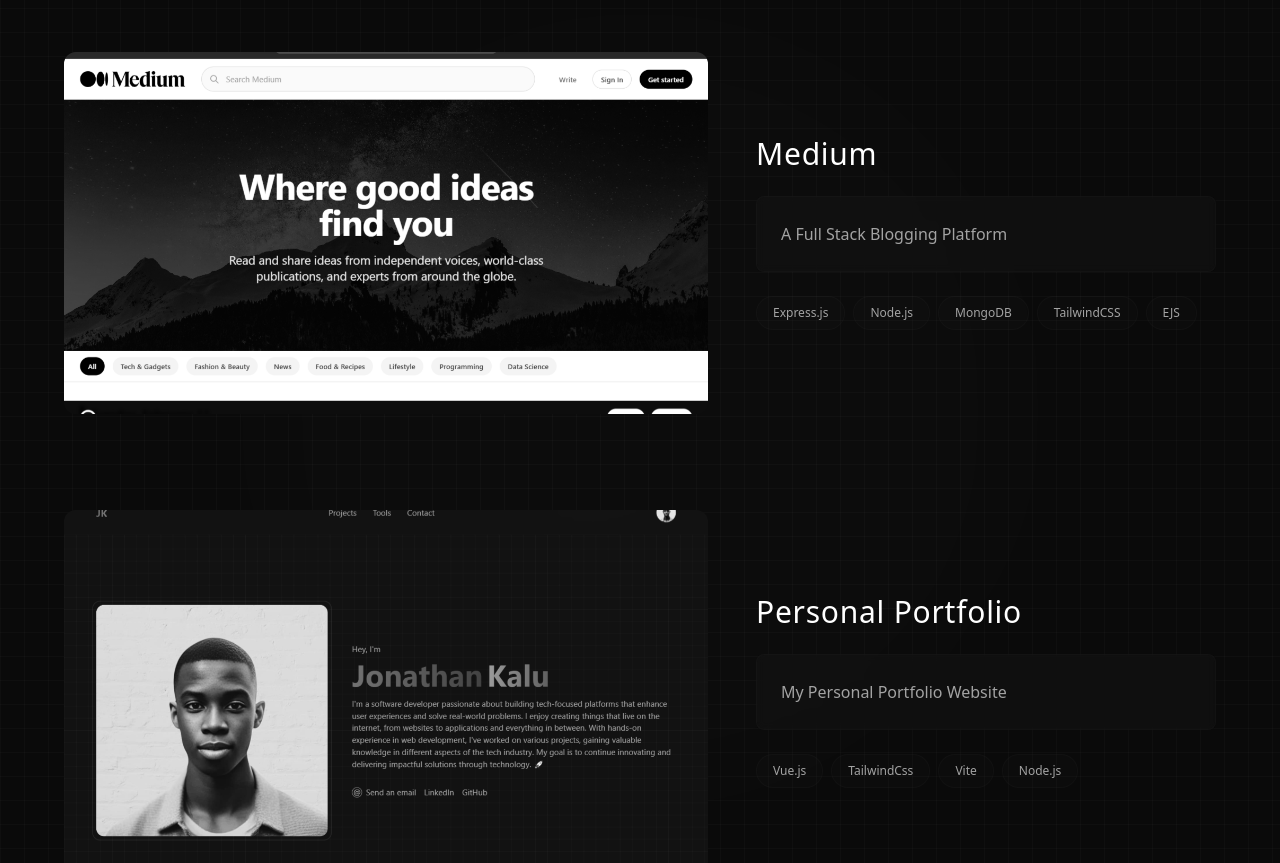
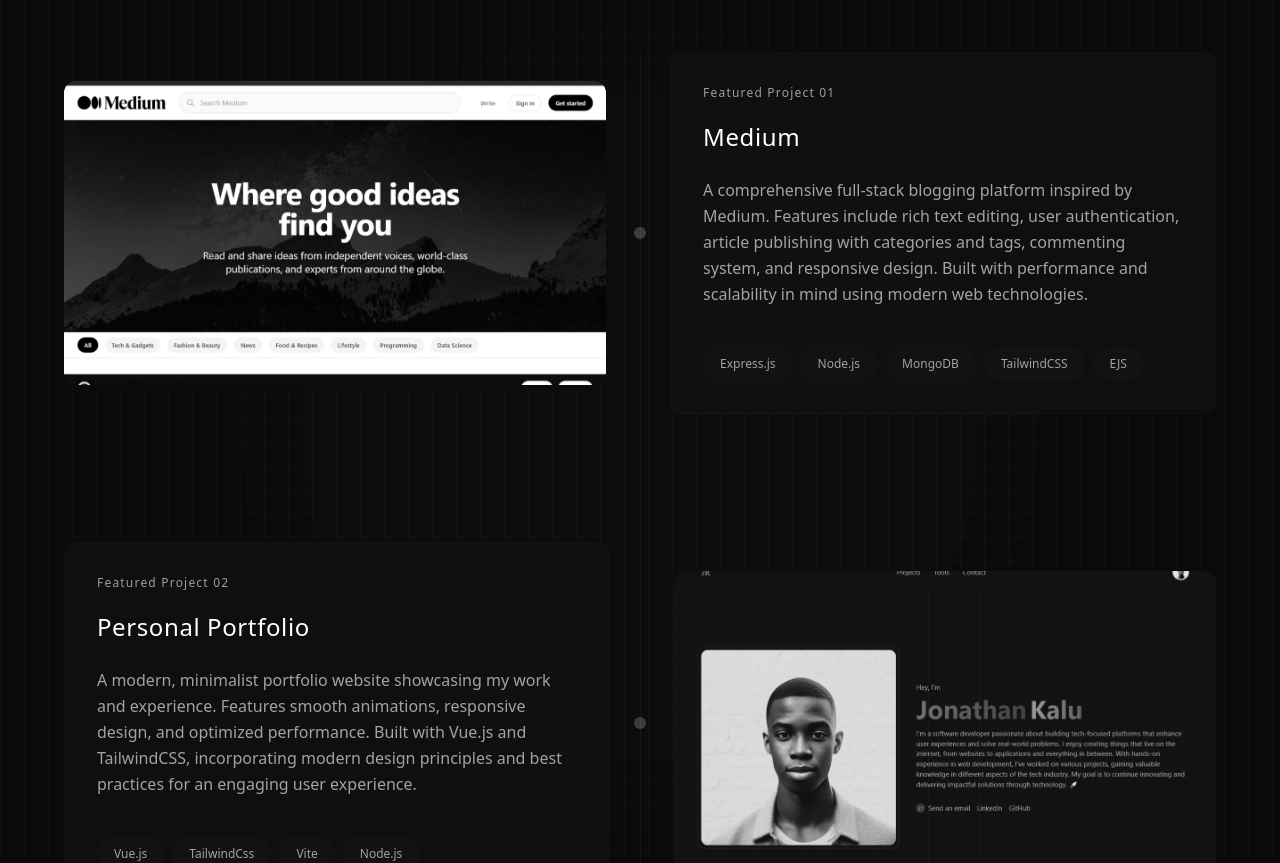
Before and after one commit to jkdevio/my-portfolio, a Vue app: page / in a window 1280 px wide. Shown: the part 1600-2463 px from the top of the page. Built offline with nearby package versions, Linux system fonts and the light colour scheme.

Commit message:
Enhance project section with timeline layout and improved project descriptions

```diff
--- a/src/components/ProjectsSection.vue
+++ b/src/components/ProjectsSection.vue
@@ -16,47 +16,45 @@
       Featured Projects
     </h2>
 
-    <div
-      class="grid grid-cols-1 gap-24 max-w-6xl mx-auto"
-      v-motion
-      :initial="{ opacity: 0, y: 100 }"
-      :enter="{ opacity: 1, y: 0, delay: 200 }"
-    >
+    <div class="relative max-w-6xl mx-auto">
+      <!-- Vertical Timeline Line -->
+      <div class="absolute left-1/2 top-0 bottom-0 w-px bg-accent-dark/20 hidden md:block"></div>
+
       <div
         v-for="(project, index) in projects"
         :key="project.name"
-        class="group relative even:md:flex-row-reverse"
+        class="group relative mb-32 last:mb-0 md:flex items-center gap-16"
+        :class="index % 2 === 0 ? '' : 'flex-row-reverse'"
         v-motion
         :initial="{ opacity: 0, x: index % 2 === 0 ? -50 : 50 }"
         :enter="{ opacity: 1, x: 0, delay: index * 200 }"
       >
+        <!-- Timeline Dot -->
+        <div
+          class="absolute left-1/2 -translate-x-1/2 w-3 h-3 rounded-full bg-accent-light/20 group-hover:bg-accent-light/40 group-hover:scale-150 transition-all duration-500 hidden md:block"
+        ></div>
+
         <!-- Project Content -->
-        <div class="flex flex-col md:flex-row gap-12 items-center">
+        <div class="w-full md:w-1/2 space-y-6">
           <!-- Image Container -->
-          <div class="w-full md:w-7/12 relative aspect-video rounded-xl overflow-hidden">
-            <!-- Project Number -->
-            <span
-              class="absolute top-4 left-4 text-xs font-light text-accent-muted opacity-60 tracking-widest"
-            >
-              Featured Project {{ String(index + 1).padStart(2, '0') }}
-            </span>
+          <div class="relative aspect-video rounded-xl overflow-hidden group/image">
             <img
               :src="project.image"
               :alt="project.name"
-              class="w-full h-full object-cover transition-all duration-700 group-hover:scale-105 grayscale group-hover:grayscale-0"
+              class="w-full h-full object-cover transition-all duration-700 group-hover/image:scale-105 grayscale group-hover:grayscale-0"
             />
             <div
-              class="absolute inset-0 bg-gradient-to-r from-background/90 to-transparent opacity-0 group-hover:opacity-100 transition-all duration-700"
+              class="absolute inset-0 bg-gradient-to-r from-background/95 to-background/80 opacity-0 group-hover/image:opacity-100 transition-all duration-700"
             ></div>
             <!-- Project Links -->
             <div
-              class="absolute bottom-4 right-4 flex gap-3 opacity-0 translate-y-4 group-hover:opacity-100 group-hover:translate-y-0 transition-all duration-700"
+              class="absolute bottom-4 right-4 flex gap-3 opacity-0 translate-y-4 group-hover/image:opacity-100 group-hover/image:translate-y-0 transition-all duration-700 z-10"
             >
               <a
                 v-if="project.github"
                 :href="project.github"
                 target="_blank"
-                class="p-3 rounded-lg bg-card/80 backdrop-blur-sm text-accent-muted hover:text-accent-light hover:scale-110 transition-all duration-300"
+                class="p-3 rounded-lg bg-card/50 backdrop-blur-sm text-accent-muted hover:text-accent-light hover:scale-110 transition-all duration-300"
               >
                 <svg class="w-5 h-5" viewBox="0 0 24 24" fill="currentColor">
                   <path
@@ -68,7 +66,7 @@
                 v-if="project.demo"
                 :href="project.demo"
                 target="_blank"
-                class="p-3 rounded-lg bg-card/80 backdrop-blur-sm text-accent-muted hover:text-accent-light hover:scale-110 transition-all duration-300"
+                class="p-3 rounded-lg bg-card/50 backdrop-blur-sm text-accent-muted hover:text-accent-light hover:scale-110 transition-all duration-300"
               >
                 <svg class="w-5 h-5" viewBox="0 0 24 24" fill="none" stroke="currentColor">
                   <path
@@ -81,26 +79,34 @@
               </a>
             </div>
           </div>
+        </div>
 
-          <!-- Project Info -->
-          <div class="w-full md:w-5/12 space-y-6">
-            <div class="flex justify-between items-start mb-4">
-              <h3
-                class="text-3xl font-light text-accent-light tracking-wide group-hover:text-white transition-all duration-300"
-              >
+        <!-- Project Info -->
+        <div
+          class="w-full md:w-1/2 p-8 bg-card/50 backdrop-blur-sm rounded-xl border border-accent-dark/10 hover:border-accent-light/10 transition-all duration-500 group-hover:translate-y-[-2px]"
+        >
+          <div class="space-y-6">
+            <!-- Project Header -->
+            <div class="flex flex-wrap items-center gap-3">
+              <span class="text-xs font-light text-accent-light/60 tracking-widest">
+                Featured Project {{ String(index + 1).padStart(2, '0') }}
+              </span>
+              <h3 class="text-2xl font-light text-accent-light tracking-wide w-full mt-2">
                 {{ project.name }}
               </h3>
             </div>
-            <div
-              class="bg-card/50 backdrop-blur-sm p-6 rounded-lg border border-accent-dark/10 group-hover:border-accent-light/10 transition-all duration-500"
-            >
-              <p class="text-accent-muted leading-relaxed">{{ project.description }}</p>
-            </div>
-            <div class="flex flex-wrap gap-2">
+
+            <!-- Project Description -->
+            <p class="text-accent-muted leading-relaxed">
+              {{ project.description }}
+            </p>
+
+            <!-- Technologies -->
+            <div class="flex flex-wrap gap-2 pt-4">
               <span
                 v-for="tech in project.technologies"
                 :key="tech"
-                class="text-xs font-light text-accent-muted px-4 py-2 rounded-full bg-accent-dark/5 border border-accent-dark/10 hover:border-accent-light/10 hover:text-accent-light hover:translate-y-[-2px] transition-all duration-300"
+                class="text-xs font-light text-accent-muted px-4 py-2 rounded-full bg-card/50 backdrop-blur-sm border border-accent-dark/10 hover:border-accent-light/10 hover:text-accent-light hover:translate-y-[-2px] transition-all duration-300"
               >
                 {{ tech }}
               </span>
@@ -116,7 +122,8 @@
 const projects = [
   {
     name: 'Medium',
-    description: 'A Full Stack Blogging Platform',
+    description:
+      'A comprehensive full-stack blogging platform inspired by Medium. Features include rich text editing, user authentication, article publishing with categories and tags, commenting system, and responsive design. Built with performance and scalability in mind using modern web technologies.',
     technologies: ['Express.js', 'Node.js', 'MongoDB', 'TailwindCSS', 'EJS'],
     github: 'https://github.com/jkdevio/Medium-Clone',
     demo: 'https://mediumclone.up.railway.app',
@@ -124,7 +131,8 @@ const projects = [
   },
   {
     name: 'Personal Portfolio',
-    description: 'My Personal Portfolio Website',
+    description:
+      'A modern, minimalist portfolio website showcasing my work and experience. Features smooth animations, responsive design, and optimized performance. Built with Vue.js and TailwindCSS, incorporating modern design principles and best practices for an engaging user experience.',
     technologies: ['Vue.js', 'TailwindCss', 'Vite', 'Node.js'],
     github: 'https://github.com/jkdevio/my-portfolio',
     demo: 'https://jkdevio-portfolio.vercel.app',
```
